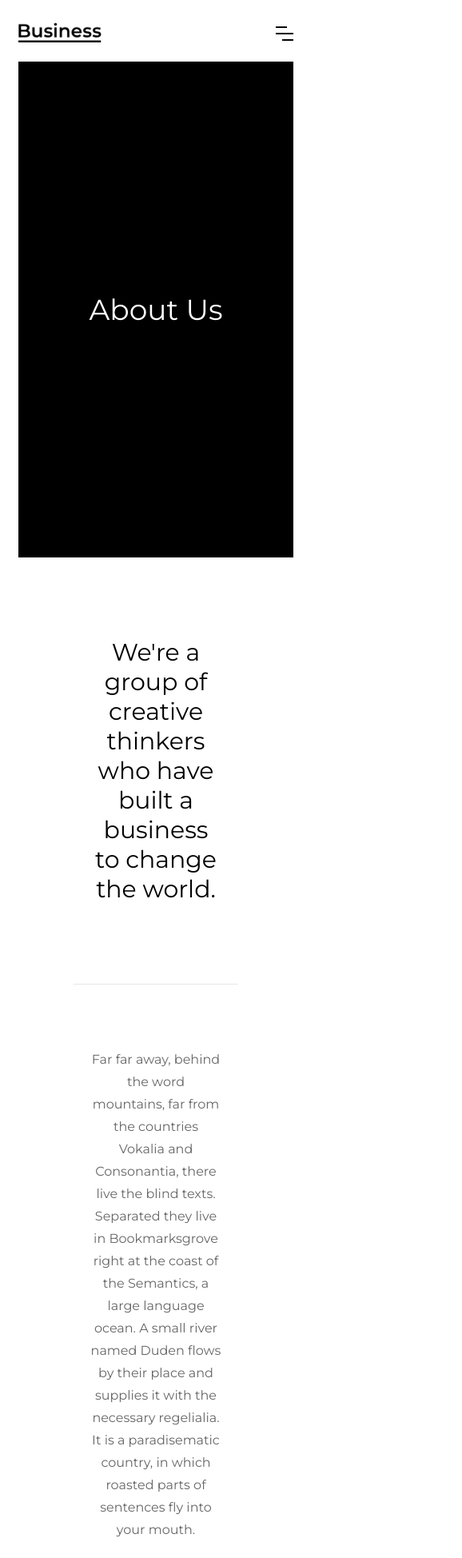
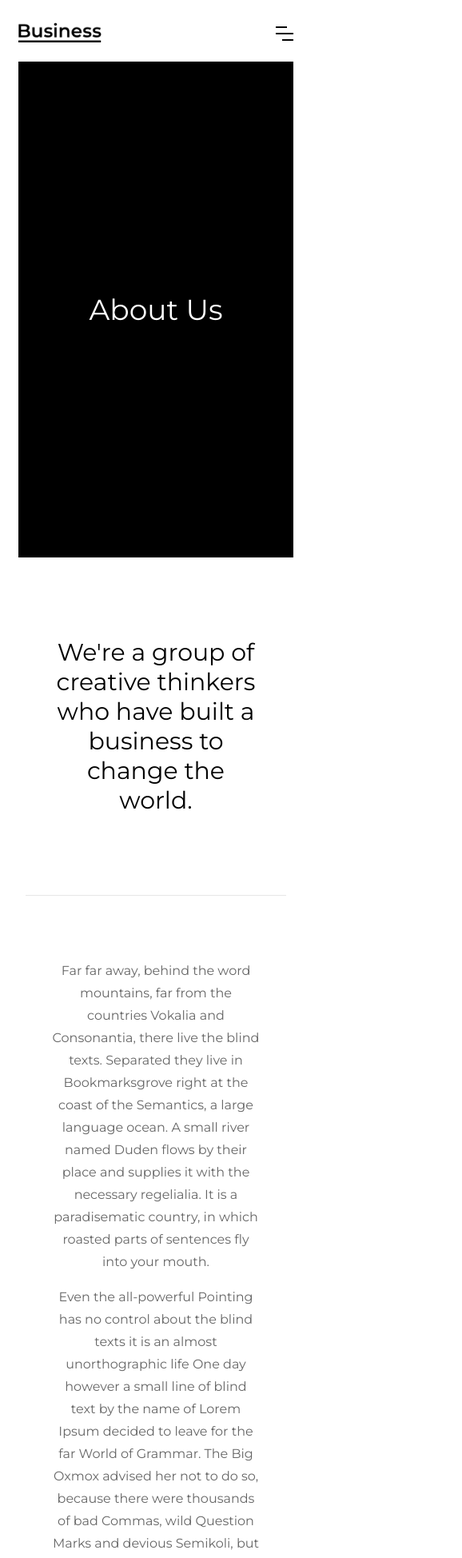
Before and after one commit to thegalluzz/webflow-template-remake, a Next.js app: page /about in a window 390 px wide. Shown: the top 1948 px of the page at 80% size, 578 px wide, since content can reach past the window. Built offline with nearby package versions, Linux system fonts and the light colour scheme.

Commit message:
made about page tablet and mobile responsive

```diff
--- a/styles/Home.module.css
+++ b/styles/Home.module.css
@@ -144,7 +144,6 @@
 }
 
 @media screen and (max-width: 991px) {
-
   .introcontent {
     margin-top: 160px;
     width: 80%;
@@ -175,11 +174,9 @@
     flex-direction: column;
     text-align: center;
   }
-
 }
 
 @media screen and (max-width: 767px) {
-
   .introcontent {
     margin-top: 180px;
     width: 90%;
@@ -192,11 +189,6 @@
   .collectionwrapper {
     width: 90%;
   }
-}
-
-@media screen and (max-width: 478px) {
-
-
 }
 
 /* End Home Page css */
@@ -265,6 +257,35 @@
 
 .ServiceGridChildImg {
   width: 50px;
+}
+
+@media screen and (max-width: 1200px) {
+  .servicsegrid {
+    grid-template-columns: 1fr 1fr;
+    width: 80%;
+    margin-left: auto;
+    margin-right: auto;
+    text-align: center;
+  }
+  .aboutcontainer {
+    width: 80%;
+  }
+}
+
+@media screen and (max-width: 991px) {
+  .aboutcontainer {
+    width: 90%;
+  }
+}
+@media screen and (max-width: 767px) {
+  .servicsegrid {
+    grid-template-columns: 1fr;
+  }
+}
+@media screen and (max-width: 478px) {
+  .aboutcontainer {
+    width: 95%;
+  }
 }
 
 /* End About Page CSS*/
```
